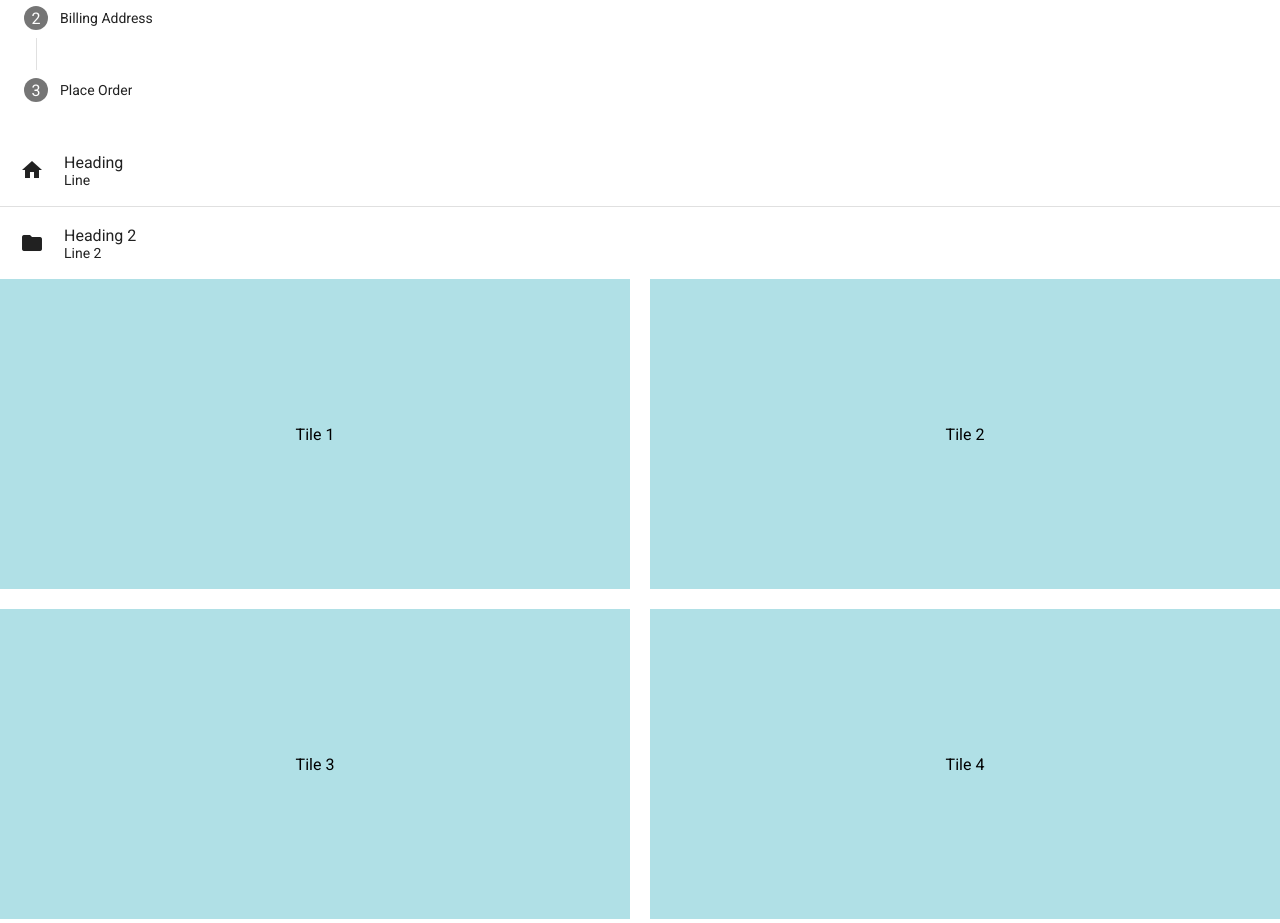
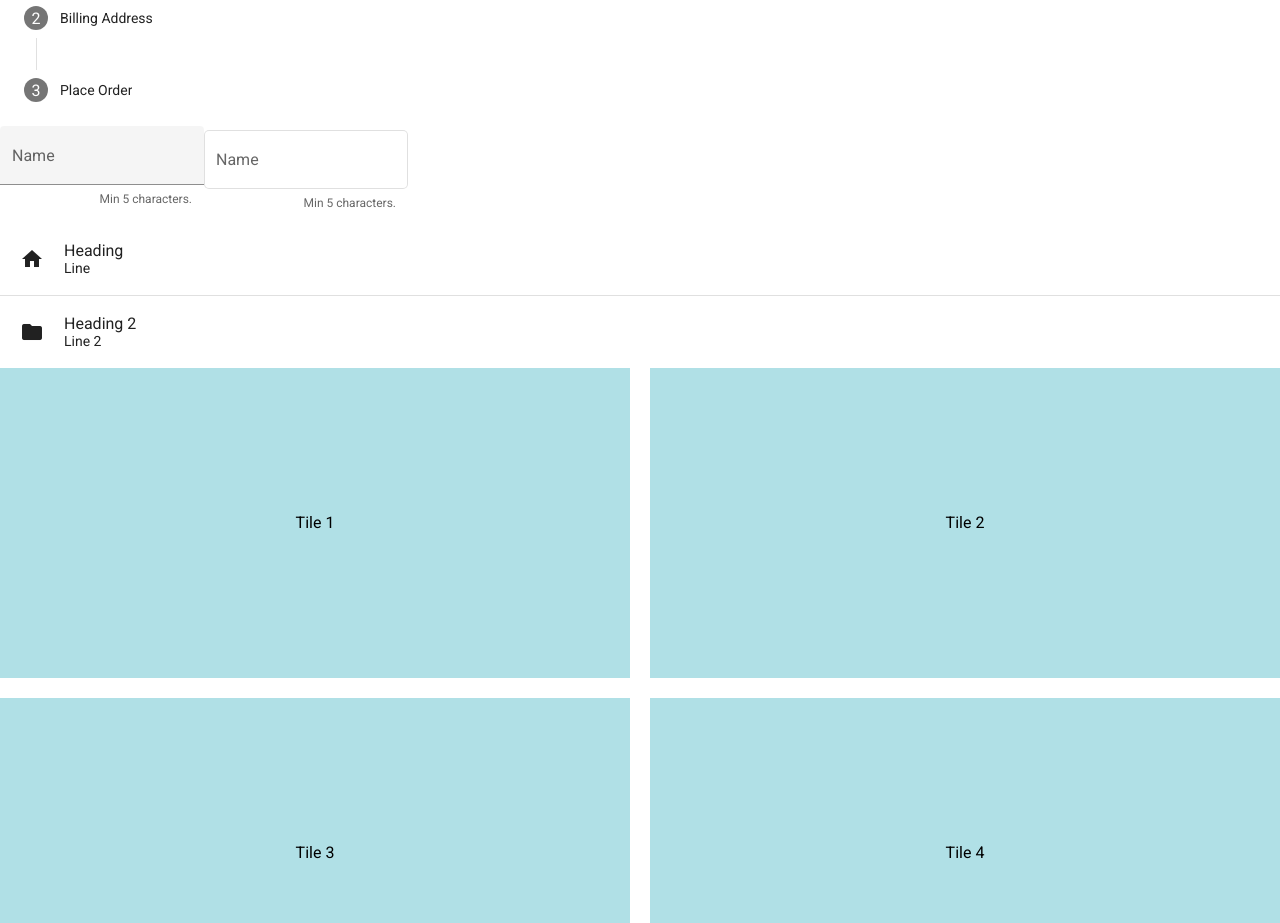
Before and after one commit to Ben-yon/angular--aterial-demo, an Angular app: page / in a window 1280 px wide. Shown: the part 981-1904 px from the top of the page. Built offline with nearby package versions, Linux system fonts and the light colour scheme.

Commit message:
material form and input

```diff
--- a/src/app/app.component.html
+++ b/src/app/app.component.html
@@ -106,6 +106,17 @@
     <p>Place Order</p>
   </mat-step>
 </mat-vertical-stepper>
+
+<mat-form-field floatLabel="auto" hideRequiredMarker appearance="fill">
+  <mat-label>Name</mat-label>
+  <input matInput required>
+  <mat-hint align="end">Min 5 characters.</mat-hint>
+</mat-form-field>
+<mat-form-field floatLabel="auto" hideRequiredMarker appearance="outline">
+  <mat-label>Name</mat-label>
+  <input matInput required>
+  <mat-hint align="end">Min 5 characters.</mat-hint>
+</mat-form-field>
 <!-- <mat-list dense>
   <mat-list-item>Item 1</mat-list-item>
   <mat-list-item>Item 2</mat-list-item>
```
Also changed, not shown: src/app/material/material.module.ts (+5 -2 lines).
